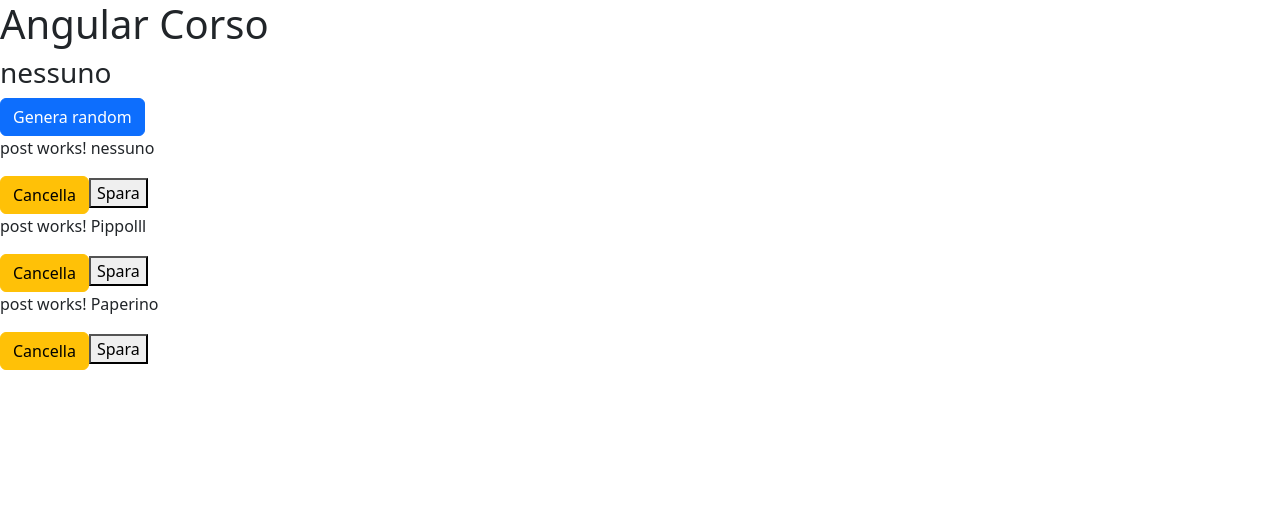
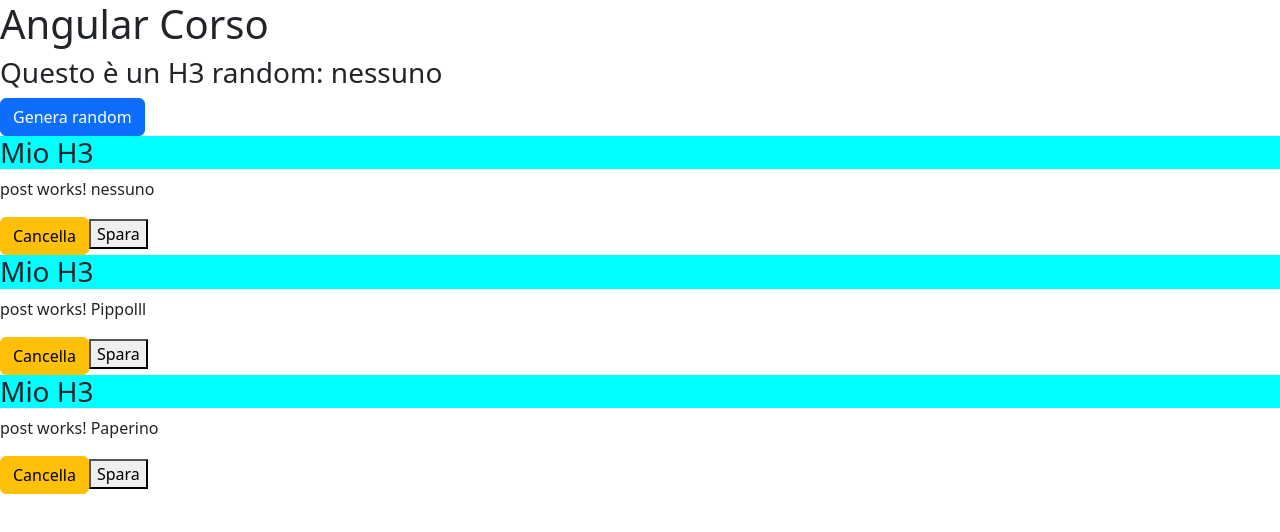
Before and after one commit to ironmanromeo/angular-corso, an Angular app: page / in a window 1280 px wide. Shown: the top 532 px of the page. Built offline with nearby package versions, Linux system fonts and the light colour scheme.

Commit message:
Lezione 5 - View encapsulation - stili

```diff
--- a/src/app/app.component.html
+++ b/src/app/app.component.html
@@ -1,6 +1,6 @@
 <h1>Angular Corso</h1>
 
-<h3>{{ nomeRandom }}</h3>
+<h3>Questo è un H3 random: {{ nomeRandom }}</h3>
 
 <button class="btn btn-primary" (click)="onGeneraRandom()">Genera random</button>
 
--- a/src/app/app.component.ts
+++ b/src/app/app.component.ts
@@ -1,4 +1,4 @@
-import { Component } from '@angular/core';
+import { Component, ViewEncapsulation } from '@angular/core';
 
 @Component({
   selector: 'app-root',
--- a/src/app/post/post.component.css
+++ b/src/app/post/post.component.css
@@ -0,0 +1,4 @@
+
+h3 {
+    background-color: aqua;
+}
--- a/src/app/post/post.component.html
+++ b/src/app/post/post.component.html
@@ -1,3 +1,5 @@
+<h3>Mio H3</h3>
+
 <p>post works! {{ titolo }}</p>
 
 <button
--- a/src/app/post/post.component.ts
+++ b/src/app/post/post.component.ts
@@ -2,13 +2,15 @@ import {
   Component,
   Input,
   Output,
-  EventEmitter
+  EventEmitter,
+  ViewEncapsulation
 } from '@angular/core';
 
 @Component({
   selector: 'app-post',
   templateUrl: './post.component.html',
-  styleUrls: ['./post.component.css']
+  styleUrls: ['./post.component.css'],
+  //encapsulation:ViewEncapsulation.None
 })
 export class PostComponent {
 
--- a/src/app/posts/posts.component.html
+++ b/src/app/posts/posts.component.html
@@ -1,3 +1,6 @@
+
+
+
 <p>posts works!</p>
 
 <!-- string interpolation di proprietà -->
```
